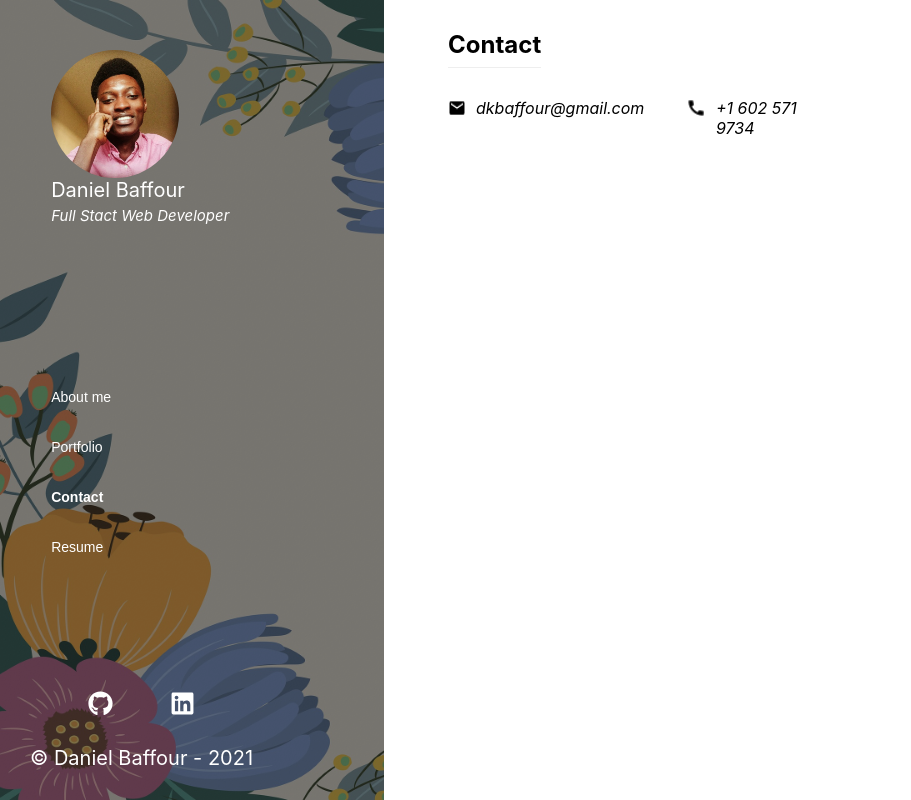
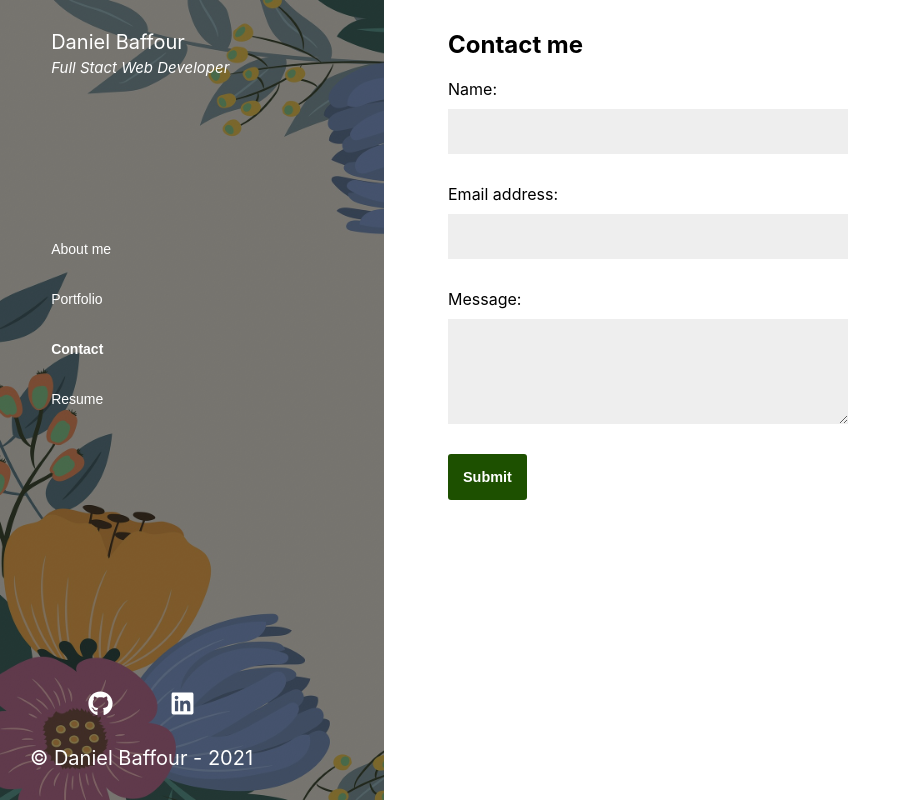
Before and after one commit to dkbaffour777/portfolio, a React (Create React App) app: page / in a window 1280 px wide. Both pictures are taken after a click on the item "Contact". Shown: the whole page, without its empty margins (0-911 px from the left). Built offline with nearby package versions, Linux system fonts and the light colour scheme.

Commit message:
add contact form to contact component

```diff
--- a/src/App.js
+++ b/src/App.js
@@ -12,6 +12,7 @@ const App = () => {
       <div className="main-content-wrapper">
         <AppNavgiation
           currentPage={currentPage}
+          setCurrentPage={setCurrentPage}
         />
       </div>
       <Footer />
--- a/src/components/About/index.js
+++ b/src/components/About/index.js
@@ -1,7 +1,12 @@
-const About = () => {
+import profile_pic from '../../assets/images/profile-picture.jpg'
+
+const About = ({ setCurrentPage }) => {
     return (
         <section id="about-me" className="main-sec">
             <h2>About me</h2>
+            <div className="logo-wrapper">
+                <img className="prof-pic" src={profile_pic} alt="Daniel Baffour" />
+            </div>
             <p>
                 Full Stack Web Developer with experience earning a certificate in full stack web development from the
                 University of Arizona. Skills in HTML, CSS and JavaScript and strengths in problem solving, teamwork,
@@ -13,15 +18,13 @@ const About = () => {
                 team to build better experiences on software applications. <br />
                 Passionate about music, piano playing to be specific, which has had a major impact of my life by improving my self-confidence and discipline.
                 I’m excited to leverage my skills in the future as part of a fast-paced, quality-driven team. Reach out
-                to me to chat about our next project <a href="#contact-me">here.</a>
-
+                to me to chat about our next project
+                <a onClick={() => setCurrentPage('Contact')} style={{ color: 'rgb(29, 80, 0)', fontWeight: 'bold', marginLeft: '2px' }}>
+                    here.
+                </a>
             </p>
         </section>
     );
 }
 
-{/* <div className="featured-pp">
-<img className="prof-pic" src={profile_pic} alt="Daniel Baffour" />
-</div> */}
-
 export default About;
--- a/src/components/AppNavigation/index.js
+++ b/src/components/AppNavigation/index.js
@@ -4,10 +4,10 @@ import Contact from "../Contact";
 import Resume from "../Resume";
 import projectListData from "../../Data";
 
-const AppNavgiation = ({currentPage}) => {
+const AppNavgiation = ({currentPage, setCurrentPage}) => {
     switch (currentPage) {
       case 'About':
-        return <About />
+        return <About setCurrentPage={setCurrentPage}/>
       case 'Portfolio':
         return <ProjectList projectListData={projectListData}/>
       case 'Contact':
@@ -15,7 +15,7 @@ const AppNavgiation = ({currentPage}) => {
       case 'Resume':
         return <Resume />
       default:
-        return <About />;
+        return <About setCurrentPage={setCurrentPage}/>;
     }
 }
 
--- a/src/components/Contact/index.js
+++ b/src/components/Contact/index.js
@@ -1,20 +1,60 @@
-import email_icon from '../../assets/images/email.png';
-import phone_icon from '../../assets/images/call.png'
+import React, { useState } from 'react';
+import { validateEmail } from '../../utils/helpers';
 
-const Contact =()=> {
+const Contact = () => {
+    const [formState, setFormState] = useState({ name: '', email: '', message: '' });
+
+    const [errorMessage, setErrorMessage] = useState('');
+    const { name, email, message } = formState;
+
+    const handleSubmit = (e) => {
+        e.preventDefault();
+    };
+
+    const handleChange = (e) => {
+        if (e.target.name === 'email') {
+            const isValid = validateEmail(e.target.value);
+            if (!isValid) {
+                setErrorMessage('Your email is invalid.');
+            } else {
+                setErrorMessage('');
+            }
+        } else {
+            if (!e.target.value.length) {
+                setErrorMessage(`${e.target.name} is required.`);
+            } else {
+                setErrorMessage('');
+            }
+        }
+        if (!errorMessage) {
+            setFormState({ ...formState, [e.target.name]: e.target.value });
+        }
+    };
+
+
     return (
-        <section id="contact-me" className="main-sec">
-            <h2>Contact</h2>
-            <address className="contact-info">
-                <div id="email">
-                    <img src={email_icon} alt="email"/>
-                    <a href="mailto:dkbaffour@gmail.com">dkbaffour@gmail.com</a>
+        <section className="main-sec">
+            <h1 data-testid="h1tag">Contact me</h1>
+            <form id="contact-form" onSubmit={handleSubmit}>
+                <div>
+                    <label htmlFor="name">Name:</label>
+                    <input className="f-inp" type="text" name="name" defaultValue={name} onBlur={handleChange} />
                 </div>
-                <div id="call">
-                    <img src={phone_icon} alt="call"/>
-                    <p>+1 602 571 9734</p>
+                <div>
+                    <label htmlFor="email">Email address:</label>
+                    <input className="f-inp" type="email" name="email" defaultValue={email} onBlur={handleChange} />
                 </div>
-            </address>
+                <div>
+                    <label htmlFor="message">Message:</label>
+                    <textarea className="f-inp" name="message" rows="5" defaultValue={message} onBlur={handleChange} />
+                </div>
+                {errorMessage && (
+                    <div>
+                        <p className="error-text">{errorMessage}</p>
+                    </div>
+                )}
+                <button data-testid="button" type="submit">Submit</button>
+            </form>
         </section>
     );
 }
--- a/src/components/Header/index.js
+++ b/src/components/Header/index.js
@@ -1,12 +1,10 @@
 import Nav from '../Nav';
-import profile_pic from '../../assets/images/profile-picture.jpg'
 
 const Header =({currentPage, setCurrentPage})=> {
     return (
         <header>
             <div className="dark-layer primary-dl"></div>
             <div className="logo-wrapper">
-                <img className="prof-pic" src={profile_pic} alt="Daniel Baffour" />
                 <h1>
                     Daniel Baffour <br/> <span id="title">Full Stact Web Developer</span>
                 </h1>
--- a/src/components/Project/index.js
+++ b/src/components/Project/index.js
@@ -11,13 +11,13 @@ const Project = ({ project }) => {
             <div className="app-info dark-layer">
                 {isTools ?
                     <>
-                        <div style={{width: '100%', paddingLeft: '2%', paddingTop: '2%', cursor: 'pointer'}}>
-                            <FaArrowLeft onClick={() => setIsTools(false)}/>
+                        <div style={{width: '100%', paddingLeft: '2%', paddingTop: '2%', cursor: 'pointer', display: 'flex', alignItems: 'center'}}>
+                            <FaArrowLeft onClick={() => setIsTools(false)}/> <div style={{marginLeft: '10px'}}>Tools/Technologies</div>
                         </div>
                         <p>
                             {
                                 technologies.map(tech => (
-                                    <span style={{ border: '1px solid white', padding: '10px', margin: '5px', borderRadius: '3px' }}>
+                                    <span key={tech} style={{ border: '1px solid white', padding: '10px', margin: '5px', borderRadius: '3px' }}>
                                         {tech}
                                     </span>
                                 ))
--- a/src/components/ProjectList/index.js
+++ b/src/components/ProjectList/index.js
@@ -6,8 +6,9 @@ const ProjectList = ({ projectListData }) => {
             <h2>Projects</h2>
             <div className="work-cont">
               {
-                projectListData.map(project =>
+                projectListData.map((project, i) =>
                     <Project
+                        key={i}
                         project={project}
                     />
                 )
--- a/src/components/Resume/index.js
+++ b/src/components/Resume/index.js
@@ -3,7 +3,10 @@
 const Resume = () => {
     return (
         <section className="main-sec">
-            <h1>Resume</h1>
+            <span>Download my resume</span>
+            <h1>Profeciencies</h1>
+            <h2>Front-end Technologies</h2>
+            <h2>Back-end Technologies</h2>
         </section>
     );
 }
--- a/src/index.css
+++ b/src/index.css
@@ -169,25 +169,37 @@ header nav ul li a{
     width: 100%;
 }
 
-.contact-info {
-    display: flex;
-    flex-wrap: wrap;
+#contact-form {
+    width: 400px;
 }
 
-.contact-info div {
-    margin-right: 5%;
-    margin-top: 30px;
+#contact-form div{
     display: flex;
-    justify-content: space-between;
+    flex-direction: column;
+    margin: 20px auto;
 }
 
-#email a {
-    text-decoration: none;
-    color: #000;
+.f-inp {
+    border: none;
+    margin: 10px 0px;
+    padding: 15px;
+    background-color: #EEE;
 }
 
-.contact-info div img{
-    margin-right: 10px;
+.error-text {
+    color: red;
+    font-style: italic;
+}
+
+#contact-form button {
+    border: none;
+    border-radius: 3px;
+    padding: 15px;
+    color: #fff;
+    font-size: 0.9rem;
+    background-color: rgb(29, 80, 0);
+    font-weight: 600;
+    cursor: pointer;
 }
 /* .main-content-wrapper end */
 
@@ -221,7 +233,7 @@ footer p {
 }
 
 /* MEDIA QUERY FOR TABLETS AND SMALLER */
-@media screen and (max-width: 768px) {
+@media screen and (max-width: 890px) {
     #root {
         flex-direction: column;
         justify-content: space-between;
--- /dev/null
+++ b/src/utils/helpers.js
@@ -0,0 +1,8 @@
+export function capitalizeFirstLetter(string) {
+  return string.charAt(0).toUpperCase() + string.slice(1);
+}
+
+export function validateEmail(email) {
+  var re = /^(([^<>()[\]\\.,;:\s@"]+(\.[^<>()[\]\\.,;:\s@"]+)*)|(".+"))@((\[[0-9]{1,3}\.[0-9]{1,3}\.[0-9]{1,3}\.[0-9]{1,3}\])|(([a-zA-Z\-0-9]+\.)+[a-zA-Z]{2,}))$/;
+  return re.test(String(email).toLowerCase());
+}
```
